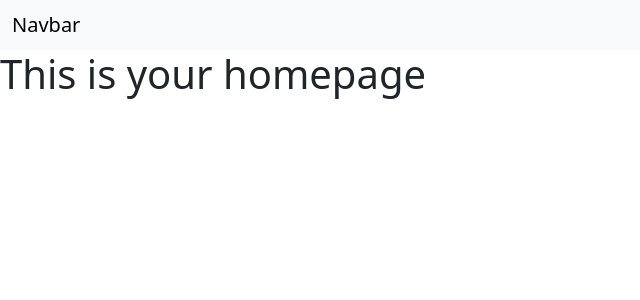
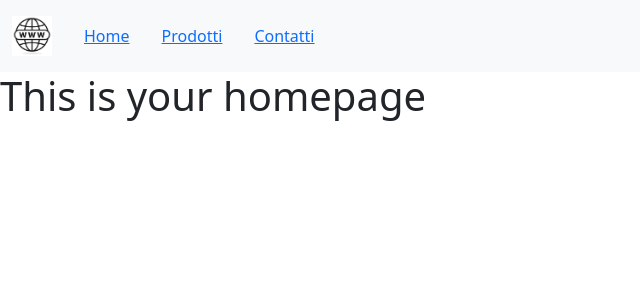
Before and after one commit to Marianna-Dalterio/react-router, a React (Vite) app: page / in a window 1280 px wide. Shown: the top 300 px of the page, without its empty margins (0-640 px from the left). Built offline with nearby package versions, Linux system fonts and the light colour scheme.

Commit message:
add navbar, not complete yet

```diff
--- a/src/components/Navbar.jsx
+++ b/src/components/Navbar.jsx
@@ -1,9 +1,31 @@
+//importo il component Link per definire i collegamenti tra le pagine, e il NavLink per aggiungere la class active
+import { Link, NavLink } from "react-router-dom";
+
+import logo from "../assets/globe_logo.png";
+
 export default function Navbar() {
     return (
         // As a heading
-        <nav className="navbar bg-body-tertiary">
+        <nav className="navbar navbar-expand-lg bg-body-tertiary">
             <div className="container-fluid">
-                <span className="navbar-brand mb-0 h1">Navbar</span>
+                <span className="navbar-brand mb-0 h1" >
+                    <img src={logo} alt="logo" className="logo" />
+                </span>
+                <div className="navbar-collapse" id="navbarNav">
+                    <ul className="navbar-nav me-auto mb-2 mb-lg-0">
+                        <li className="nav-item p-3">
+                            <NavLink to="/">Home</NavLink>
+                        </li>
+                        <li className="nav-item p-3">
+                            <NavLink to="/products">Prodotti</NavLink>
+                        </li>
+                        <li className="nav-item p-3">
+                            <NavLink to="/contacts">Contatti</NavLink>
+                        </li>
+
+                    </ul>
+                </div>
+
             </div>
         </nav>
     )
--- a/src/index.css
+++ b/src/index.css
@@ -3,3 +3,9 @@
   border: 0;
   box-sizing: border-box;
 }
+
+.logo {
+  width: auto;
+  height: 40px;
+
+}
```
Also changed, not shown: src/assets/globe_logo.png (added), src/assets/logo.png (added).
